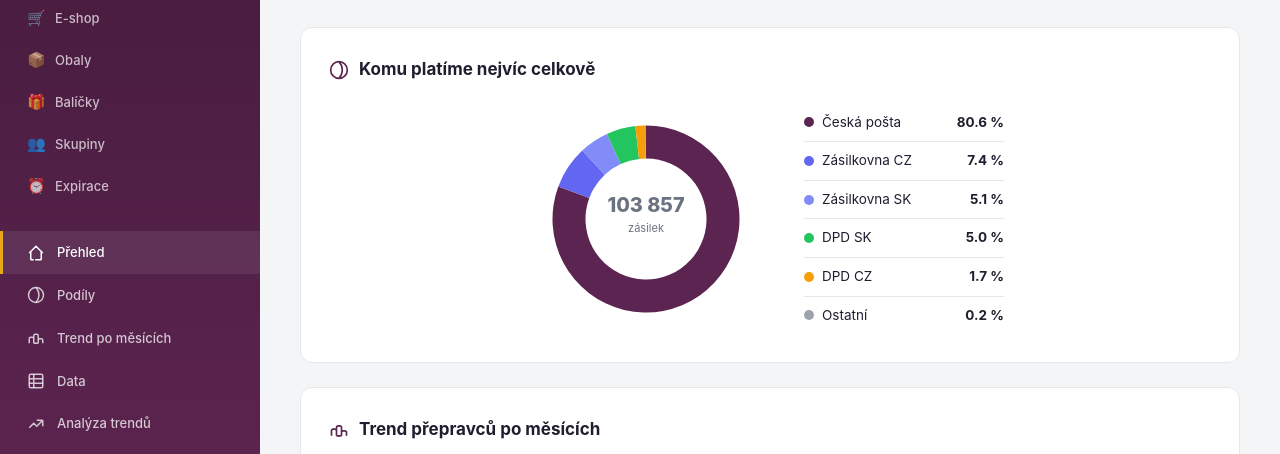
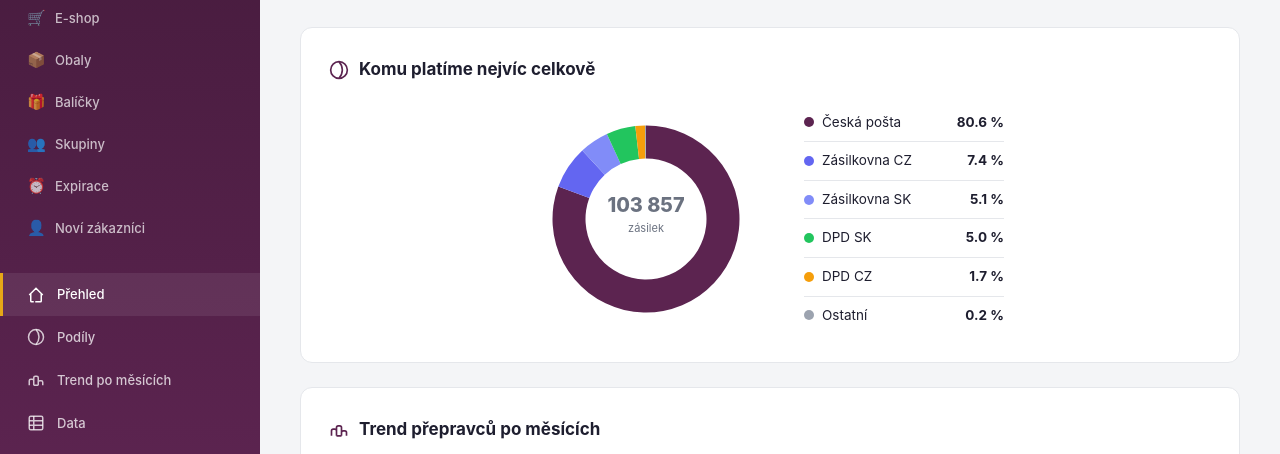
Before and after one commit to rkonfal/4px-carriers, a plain HTML site: page index.html in a window 1280 px wide. Shown: the part 321-775 px from the top of the page. Drawn offline with Linux system fonts and the light colour scheme.

Commit message:
Add Noví zákazníci link to sidebar

```diff
--- a/index.html
+++ b/index.html
@@ -372,6 +372,7 @@ aside a, .sidebar-nav a, .sidebar a, nav a[href*="rkonfal.github.io"] { font-siz
     <a href="https://rkonfal.github.io/balicky-dashboard/"><span class="report-emoji">🎁</span> Balíčky</a>
     <a href="https://rkonfal.github.io/skupiny-dashboard/"><span class="report-emoji">👥</span> Skupiny</a>
     <a href="https://rkonfal.github.io/expirace-dashboard/"><span class="report-emoji">⏰</span> Expirace</a>
+    <a href="https://rkonfal.github.io/novi-zakaznici/"><span class="report-emoji">👤</span> Noví zákazníci</a>
 
   </nav>
   <div class="sidebar-divider"></div>
```
